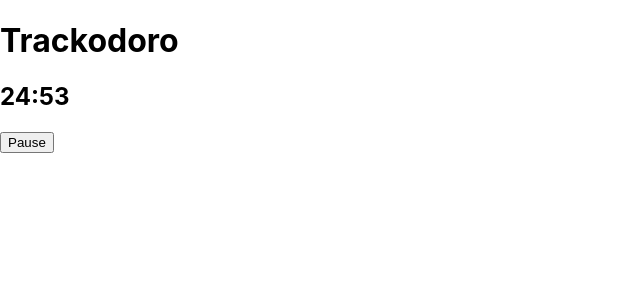
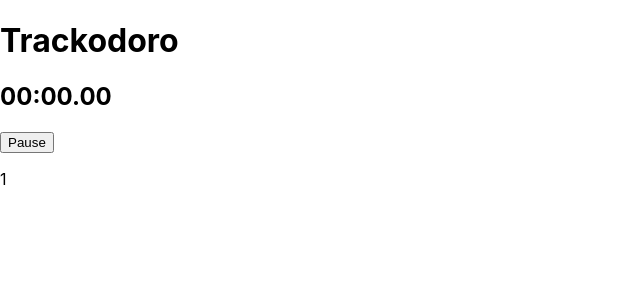
Before and after one commit to grantwhiteman/trackodoro, a React (Create React App) app: page / in a window 1280 px wide. Shown: the top 300 px of the page, without its empty margins (0-640 px from the left). Built offline with nearby package versions, Linux system fonts and the light colour scheme.

Commit message:
Added resume button, changed timer to include 100ths of second and added counter for tomatoes

```diff
--- a/src/App.js
+++ b/src/App.js
@@ -5,17 +5,17 @@
 import { useState } from 'react';
 
 const App = () => {
-  const [ newTimeRemaining, setNewTimeRemaining ] = useState(25);
-  const [ buttonType, setButtonType ] = useState('Pause');
+  const [ newTimeRemaining, setNewTimeRemaining ] = useState(1/15);
+  // const [ buttonType, setButtonType ] = useState('Pause');
+  const [ tomatoes, setTomatoes ] = useState(0);
 
   return (
     <div>
       <Header />
-      <Timer time={newTimeRemaining} />
+      <Timer time={newTimeRemaining} addTomato={() => setTomatoes(tomatoes + 1)} />
       {/* <Button type={buttonType} />   */}
+      <p>{tomatoes}</p>
     </div>
-
-
   );
 }
 
--- a/src/components/Timer.js
+++ b/src/components/Timer.js
@@ -1,30 +1,30 @@
 import { useState, useEffect } from "react"
 
-const Timer = ({ time }) => {
-    const [timeRemaining, setTimeRemaining] = useState(time*60)
+const Timer = ({ time, addTomato }) => {
+    const [timeRemaining, setTimeRemaining] = useState(time*60*100)
     const [isPaused, setIsPaused] = useState(false)
 
-    let minutes = Math.floor(timeRemaining/60).toLocaleString('en-US', {minimumIntegerDigits: 2, useGrouping:false})
-    let seconds = (timeRemaining % 60).toLocaleString('en-US', {minimumIntegerDigits: 2, useGrouping:false})
+    let minutes = Math.floor(timeRemaining / 60 / 100).toLocaleString('en-US', {minimumIntegerDigits: 2, useGrouping:false})
+    let seconds = (Math.floor(timeRemaining / 100 % 60)).toLocaleString('en-US', {minimumIntegerDigits: 2, useGrouping:false})
+    let miliseconds = (timeRemaining % 100).toLocaleString('en-US', {minimumIntegerDigits: 2, useGrouping:false})
 
     useEffect(() => {
-        const timer = setTimeout(() => {
+        const myTimer = setTimeout(() => {
             if(isPaused) return
-            if(timeRemaining === 0) return
+            if(timeRemaining === 0) return addTomato()
             setTimeRemaining(timeRemaining - 1)
-        }, 1000)
-        // return () => clearTimeout(timer)
+        }, 10)
+        return () => clearTimeout(myTimer)
     }, [timeRemaining, isPaused])
 
     const pauseTimer = () => {
-        console.log(isPaused)
         setIsPaused(!isPaused)
     }
 
     return (
         <div>
-            <h2>{minutes}:{seconds}</h2>
-            <button onClick={pauseTimer}>Pause</button>
+            <h2>{minutes}:{seconds}.{miliseconds}</h2>
+            <button onClick={pauseTimer}>{isPaused ? 'Resume' : 'Pause'}</button>
         </div>
     )
 }
```
Also changed, not shown: 2 other files (tests, documents, lock files or other folders).
